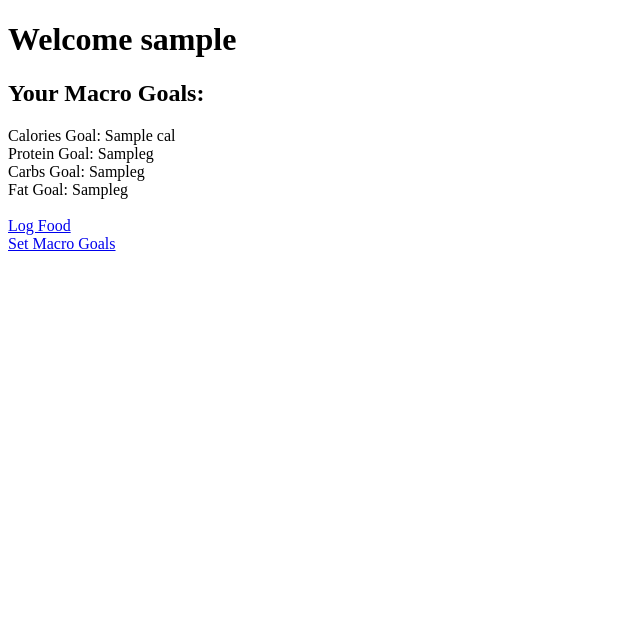
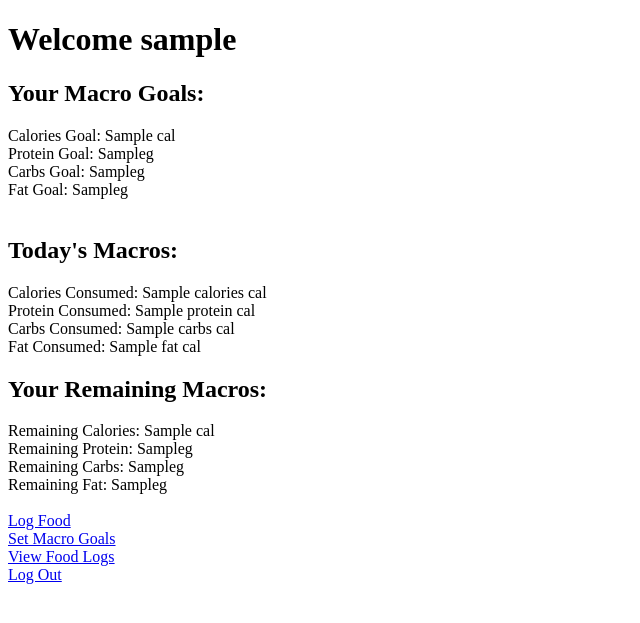
Before and after one commit to 06seanlee/terp-eats, a Flask app: template templates/dashboard.html in a window 1280 px wide. Shown: the top 623 px of the page, without its empty margins (0-640 px from the left). Run offline with Flask 3, Linux system fonts and the light colour scheme; the template is opened without the code that fills it: most values are stand-ins (such as "Sample title", 1, 10 or a date in 2020); parts of the project's set-up code (start-up, migrations or seed data) failed here and were passed over.

Commit message:
Add functionality to display user's macros and remaining macros, update logs, and delete logs.

```diff
--- a/app.py
+++ b/app.py
@@ -6,7 +6,7 @@ app.secret_key = "secret_key" # hardcoded, change later
 
 @app.route('/')
 def home():
-    session.clear() # requires log in everytime. REMOVE LATER
+    # session.clear() # requires log in everytime. REMOVE LATER
     return redirect(url_for('dashboard')) if 'user_id' in session else redirect(url_for('login'))
 
 @app.route('/login', methods=['GET','POST'])
@@ -18,7 +18,6 @@ def login():
 
         if valid_account:
             user_id = scraper.get_user_by_username(username)[0]
-            print(user_id)
             session['user_id'] = user_id
             return redirect(url_for('dashboard'))
         return redirect(url_for('login'))
@@ -42,9 +41,10 @@ def dashboard():
     user = scraper.get_user_by_id(user_id)
     username = user[1]
     macro_goals = scraper.get_macro_goals(user_id)
+    daily_macros = scraper.get_daily_macros(user_id, "5/19/2025") # HARD CODED DATE
+    remaining_macros = scraper.get_remaining_macros(user_id, "5/19/2025") # HARD CODED DATE
 
-
-    return render_template('dashboard.html', username=username, macro_goals=macro_goals)
+    return render_template('dashboard.html', username=username, macro_goals=macro_goals, daily_macros=daily_macros, remaining_macros=remaining_macros)
 
 @app.route('/choose_meal', methods=['GET','POST'])
 def choose_meal():
@@ -94,6 +94,33 @@ def set_goals():
 
     return render_template('set_goals.html')
 
+@app.route('/view_logs', methods=['GET','POST'])
+def view_logs():
+    user_id = session['user_id']
+    date = "5/19/2025" # HARD CODED DATE
+
+    food_logs, total = scraper.get_daily_macros(user_id, date)
+    return render_template('view_logs.html', food_logs=food_logs, date=date)
+
+@app.route('/modify_log', methods=['POST'])
+def modify_log():
+    log_id = request.form['log_id']
+    action = request.form['action']
+    date = "5/19/2025" # HARD CODED DATE
+
+    if action == 'delete':
+        scraper.remove_log_by_id(log_id)
+    elif action == 'update':
+        quantity = float(request.form['quantity'])
+        meal = request.form['meal']
+        scraper.update_log(log_id, quantity, date, meal)
+
+    return redirect(url_for('view_logs'))
+
+@app.route('/logout')
+def logout():
+    session.clear()
+    return redirect(url_for('login'))
 
 if __name__ == "__main__":
     app.run(debug=True)
--- a/templates/choose_meal.html
+++ b/templates/choose_meal.html
@@ -13,6 +13,7 @@
         <input type="submit" value="Submit">
     </form>
 
-    <a href="{{ url_for('login') }}">Login</a>
+    <a href="{{ url_for('dashboard') }}">Back to Dashboard</a><br>
+    <a href="{{ url_for('logout') }}">Log Out</a>
 </body>
 </html>
--- a/templates/dashboard.html
+++ b/templates/dashboard.html
@@ -16,7 +16,30 @@
         <h2>You have no macro goals.</h2>
     {% endif %}
 
+    {% if daily_macros %}
+        <h2>Today's Macros: </h2>
+        <div>Calories Consumed: {{ daily_macros[1]['calories']}} cal</div>
+        <div>Protein Consumed: {{ daily_macros[1]['protein']}} cal</div>
+        <div>Carbs Consumed: {{ daily_macros[1]['carbs']}} cal</div>
+        <div>Fat Consumed: {{ daily_macros[1]['fat']}} cal</div>
+    {% else %}
+        <h2>No food consumed today</h2>
+    {% endif %}
+
+    {% if remaining_macros %}
+        <h2>Your Remaining Macros: </h2>
+        <div>Remaining Calories: {{ remaining_macros["calories_remaining"] }} cal</div>
+        <div>Remaining Protein: {{ remaining_macros["protein_remaining"] }}g</div>
+        <div>Remaining Carbs: {{ remaining_macros["carbs_remaining"] }}g</div>
+        <div>Remaining Fat: {{ remaining_macros["fat_remaining"] }}g</div><br>
+    {% else %}
+        <h2>You have no remaining macros.</h2>
+    {% endif %}
+
     <a href="{{ url_for('choose_meal') }}">Log Food</a><br>
-    <a href="{{ url_for('set_goals') }}">Set Macro Goals</a>
+    <a href="{{ url_for('set_goals') }}">Set Macro Goals</a><br>
+    <a href="{{ url_for('view_logs') }}">View Food Logs</a><br>
+    <a href="{{ url_for('logout') }}">Log Out</a>
+
 </body>
 </html>
--- a/templates/select_foods.html
+++ b/templates/select_foods.html
@@ -17,6 +17,7 @@
         {% endfor %}
     <input type="submit" value="Log Selected Foods">
     </form>
-    <a href="{{ url_for('login') }}">Login</a>
+    <a href="{{ url_for('dashboard') }}">Back to Dashboard</a><br>
+    <a href="{{ url_for('logout') }}">Log Out</a>
 </body>
 </html>
--- a/templates/set_goals.html
+++ b/templates/set_goals.html
@@ -18,6 +18,7 @@
 
         <input type="submit" value="Set Goal">
     </form>
-    <a href="{{ url_for('login') }}">Login</a>
+    <a href="{{ url_for('dashboard') }}">Back to Dashboard</a><br>
+    <a href="{{ url_for('logout') }}">Log Out</a>
 </body>
 </html>
```
Also changed, not shown: templates/view_logs.html (added, +30 -0 lines).
